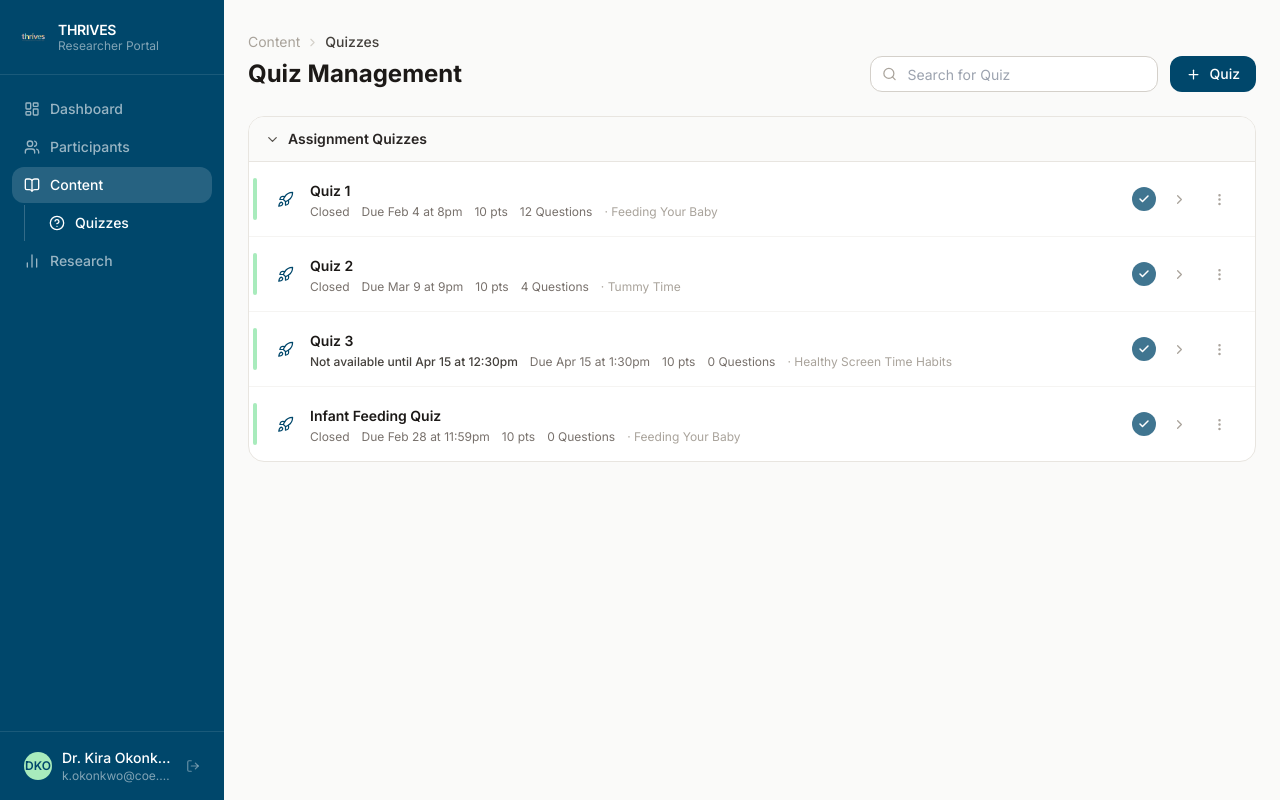
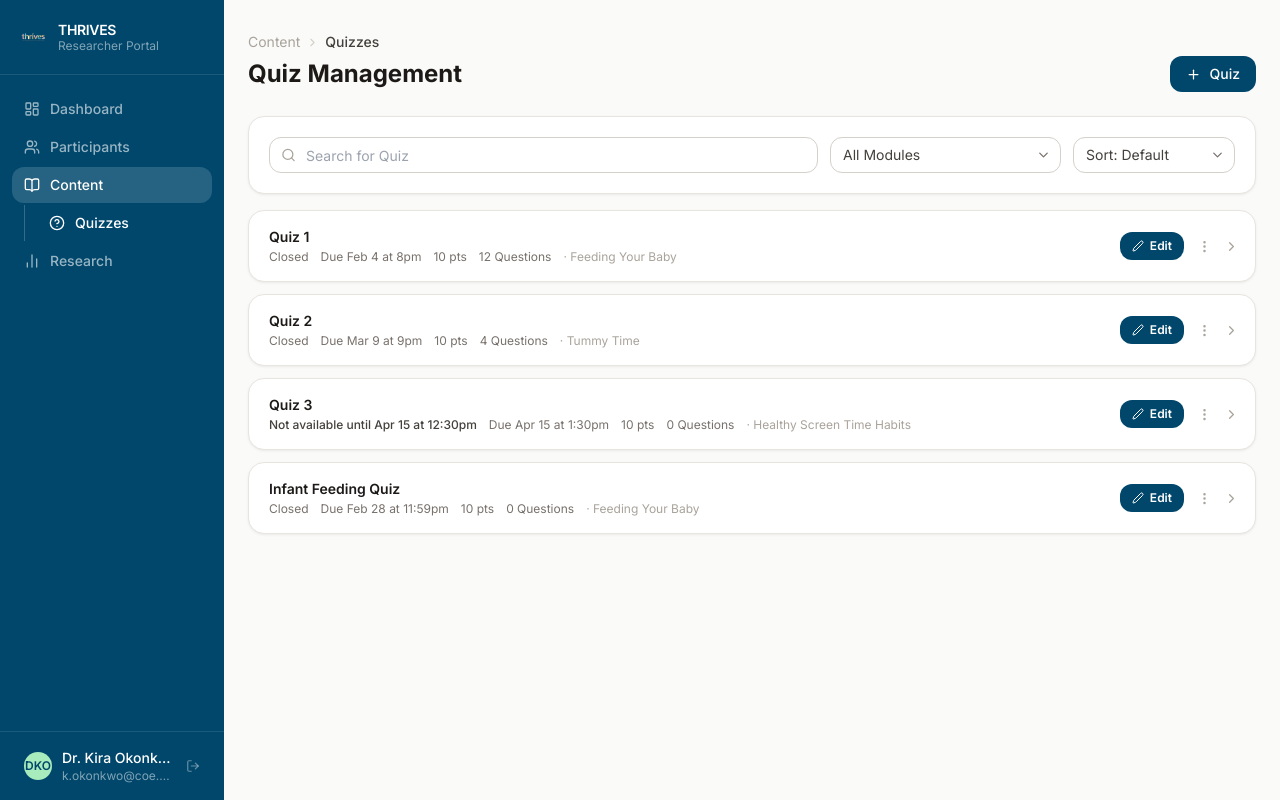
Before and after one commit to evekungispretty/thrives-prototype, a React (Vite) app: page /admin/questions in a window 1280 px wide. Built offline with nearby package versions, Linux system fonts and the light colour scheme.

Commit message:
adjust filter on content management

```diff
--- a/src/pages/admin/QuestionBank.tsx
+++ b/src/pages/admin/QuestionBank.tsx
@@ -1,11 +1,12 @@
-import { useState, useEffect } from 'react';
+import { useState, useEffect, useMemo } from 'react';
 import {
   Search, Plus, MoreVertical, Rocket, ChevronDown, ChevronRight,
-  Edit2, Trash2, Copy, Check, GripVertical, CheckCircle2, X,
+  Edit2, Pen, Trash2, Copy, Check, GripVertical, CheckCircle2, X,
 } from 'lucide-react';
 import { useLocation, Link } from 'wouter';
 import { AdminShell } from '../../components/layout/AdminShell';
 import { Button } from '../../components/ui/Button';
+import { Card } from '../../components/ui/Card';
 import { Modal } from '../../components/ui/Modal';
 import { Toast } from '../../components/ui/Toast';
 import { Input, Select, Textarea } from '../../components/ui/Input';
@@ -116,7 +117,8 @@ export function QuestionBank() {
   const [quizzes, setQuizzes]             = useState<Quiz[]>(INITIAL_QUIZZES);
   const [questionsByQuiz, setQByQuiz]     = useState<Record<string, Question[]>>(seedQuestions);
   const [search, setSearch]               = useState('');
-  const [sectionOpen, setSectionOpen]     = useState(true);
+  const [moduleFilter, setModuleFilter]   = useState('all');
+  const [sortOrder, setSortOrder]         = useState<'default' | 'az' | 'za' | 'date-new' | 'date-old'>('default');
   const [expandedQuizId, setExpandedQuizId] = useState<string | null>(null);
   const [activeKebab, setActiveKebab]     = useState<string | null>(null);
   const [deleteConfirmId, setDeleteConfirmId] = useState<string | null>(null);
@@ -145,9 +147,16 @@ export function QuestionBank() {
 
   // ── Derived ──────────────────────────────────────────────────────────────
 
-  const filtered = quizzes.filter(q =>
-    !search || q.title.toLowerCase().includes(search.toLowerCase())
-  );
+  const filtered = useMemo(() => {
+    let list = [...quizzes];
+    if (search) list = list.filter(q => q.title.toLowerCase().includes(search.toLowerCase()));
+    if (moduleFilter !== 'all') list = list.filter(q => q.moduleId === moduleFilter);
+    if (sortOrder === 'az') list.sort((a, b) => a.title.localeCompare(b.title));
+    if (sortOrder === 'za') list.sort((a, b) => b.title.localeCompare(a.title));
+    if (sortOrder === 'date-new') list.sort((a, b) => (b.dueAt ?? '').localeCompare(a.dueAt ?? ''));
+    if (sortOrder === 'date-old') list.sort((a, b) => (a.dueAt ?? '').localeCompare(b.dueAt ?? ''));
+    return list;
+  }, [quizzes, search, moduleFilter, sortOrder]);
 
 
   // ── Quiz handlers ─────────────────────────────────────────────────────────
@@ -302,7 +311,13 @@ export function QuestionBank() {
       {/* Page title + actions */}
       <div className="flex items-center gap-3 mb-6">
         <h1 className="text-2xl font-bold text-neutral-900 mr-auto">Quiz Management</h1>
-        <div className="relative w-72">
+        <Button onClick={() => navigate('/admin/quizzes/new')}><Plus size={15} /> Quiz</Button>
+      </div>
+
+      {/* Filters */}
+      <Card className="mb-4">
+        <div className="flex flex-col sm:flex-row gap-3">
+          <div className="relative flex-1">
             <Search size={15} className="absolute left-3 top-1/2 -translate-y-1/2 text-neutral-400" />
             <input
               type="search" value={search} onChange={e => setSearch(e.target.value)}
@@ -310,21 +325,36 @@ export function QuestionBank() {
               className="h-9 w-full rounded-lg border border-neutral-300 pl-9 pr-3 text-sm text-neutral-900 focus:outline-none focus:ring-2 focus:ring-brand-navy focus:border-brand-navy"
             />
           </div>
-        <Button onClick={() => navigate('/admin/quizzes/new')}><Plus size={15} /> Quiz</Button>
+          <div className="relative">
+            <select
+              value={moduleFilter}
+              onChange={e => setModuleFilter(e.target.value)}
+              className="h-9 rounded-lg border border-neutral-300 pl-3 pr-8 text-sm text-neutral-700 bg-white appearance-none focus:outline-none focus:ring-2 focus:ring-brand-navy"
+            >
+              <option value="all">All Modules</option>
+              {MODULES.map(m => <option key={m.id} value={m.id}>{m.title}</option>)}
+            </select>
+            <ChevronDown size={15} className="absolute right-2.5 top-1/2 -translate-y-1/2 pointer-events-none text-neutral-500" />
           </div>
+          <div className="relative">
+            <select
+              value={sortOrder}
+              onChange={e => setSortOrder(e.target.value as typeof sortOrder)}
+              className="h-9 rounded-lg border border-neutral-300 pl-3 pr-8 text-sm text-neutral-700 bg-white appearance-none focus:outline-none focus:ring-2 focus:ring-brand-navy"
+            >
+              <option value="default">Sort: Default</option>
+              <option value="az">Sort: A → Z</option>
+              <option value="za">Sort: Z → A</option>
+              <option value="date-new">Sort: Due Newest</option>
+              <option value="date-old">Sort: Due Oldest</option>
+            </select>
+            <ChevronDown size={15} className="absolute right-2.5 top-1/2 -translate-y-1/2 pointer-events-none text-neutral-500" />
+          </div>
+        </div>
+      </Card>
 
-      {/* Assignment Quizzes section */}
-      <div className="border border-neutral-200 rounded-xl overflow-hidden bg-white">
-        <button
-          onClick={() => setSectionOpen(v => !v)}
-          className="w-full flex items-center gap-2 px-4 py-3 bg-neutral-50 hover:bg-neutral-100 transition-colors text-left border-b border-neutral-200"
-        >
-          {sectionOpen ? <ChevronDown size={15} className="text-neutral-600" /> : <ChevronRight size={15} className="text-neutral-600" />}
-          <span className="text-sm font-semibold text-neutral-800">Assignment Quizzes</span>
-        </button>
-
-        {sectionOpen && (
-          <div>
+      {/* Quiz list */}
+      <div className="flex flex-col gap-3">
         {filtered.length === 0 && (
           <p className="py-10 text-center text-sm text-neutral-400">No quizzes match your search.</p>
         )}
@@ -336,22 +366,15 @@ export function QuestionBank() {
           const questions = questionsByQuiz[quiz.id] ?? [];
 
           return (
-                <div key={quiz.id} className="border-b border-neutral-100 last:border-b-0">
+            <Card key={quiz.id} padding="none">
               {/* Quiz row */}
               <div
-                    className="relative flex items-center gap-4 pl-1 pr-5 py-4 hover:bg-neutral-50 transition-colors cursor-pointer group"
+                className="relative flex items-center gap-4 pl-1 pr-4 py-4 hover:bg-neutral-50 transition-colors cursor-pointer group rounded-xl"
                 onClick={() => setExpandedQuizId(isExpanded ? null : quiz.id)}
               >
-                    <div className="w-1 self-stretch bg-brand-mint rounded-sm flex-shrink-0" />
-                    <Rocket size={17} className="text-brand-navy flex-shrink-0 ml-1" strokeWidth={1.75} />
 
-                    <div className="flex-1 min-w-0">
-                      <button
-                        onClick={e => { e.stopPropagation(); navigate(`/admin/quizzes/${quiz.id}/edit`); }}
-                        className="text-sm font-semibold text-neutral-900 hover:text-brand-navy transition-colors text-left"
-                      >
-                        {quiz.title}
-                      </button>
+                <div className="flex-1 min-w-0 pl-4">
+                  <p className="text-sm font-semibold text-neutral-900">{quiz.title}</p>
                   <div className="flex flex-wrap items-center gap-x-3 mt-0.5 text-xs text-neutral-500">
                     <span className={quiz.status === 'unavailable' ? 'font-medium text-neutral-700' : ''}>
                       {statusLine(quiz)}
@@ -363,16 +386,18 @@ export function QuestionBank() {
                   </div>
                 </div>
 
-                    {/* Completed indicator */}
-                    <div className={`w-6 h-6 rounded-full flex items-center justify-center flex-shrink-0 ${quiz.completed ? 'bg-brand-navy/75' : 'border-2 border-neutral-200'}`}>
-                      {quiz.completed && <Check size={12} className="text-white" strokeWidth={3} />}
-                    </div>
-
-                    {/* Expand chevron */}
-                    <ChevronDown size={15} className={`text-neutral-400 transition-transform flex-shrink-0 ${isExpanded ? '' : '-rotate-90'}`} />
+                <div className="flex items-center gap-1 flex-shrink-0" onClick={e => e.stopPropagation()}>
+                  {/* Edit button */}
+                  <button
+                    onClick={() => navigate(`/admin/quizzes/${quiz.id}/edit`)}
+                    className="flex items-center gap-1.5 px-3 h-7 rounded-lg text-xs font-semibold bg-brand-navy text-white hover:bg-brand-navy/90 transition-colors"
+                    title="Edit quiz"
+                  >
+                    <Pen size={12} /> Edit
+                  </button>
 
                   {/* Kebab */}
-                    <div className="relative z-20 flex-shrink-0" onClick={e => e.stopPropagation()}>
+                  <div className="relative z-20">
                     <button
                       onClick={() => setActiveKebab(kebabOpen ? null : quiz.id)}
                       className="w-8 h-8 rounded-lg hover:bg-neutral-100 flex items-center justify-center text-neutral-400 hover:text-neutral-600 transition-colors"
@@ -381,9 +406,6 @@ export function QuestionBank() {
                     </button>
                     {kebabOpen && (
                       <div className="absolute right-0 top-9 bg-white rounded-xl shadow-lg border border-neutral-200 py-1 w-44">
-                          <button onClick={() => { setActiveKebab(null); navigate(`/admin/quizzes/${quiz.id}/edit`); }} className="w-full flex items-center gap-2.5 px-4 py-2 text-sm text-neutral-700 hover:bg-neutral-50 transition-colors">
-                            <Edit2 size={13} /> Edit Quiz Settings
-                          </button>
                         <button onClick={() => handleDuplicateQuiz(quiz)} className="w-full flex items-center gap-2.5 px-4 py-2 text-sm text-neutral-700 hover:bg-neutral-50 transition-colors">
                           <Copy size={13} /> Duplicate
                         </button>
@@ -393,6 +415,10 @@ export function QuestionBank() {
                         </button>
                       </div>
                     )}
+                  </div>
+
+                  {/* Expand chevron */}
+                  <ChevronDown size={15} className={`text-neutral-400 transition-transform flex-shrink-0 ${isExpanded ? '' : '-rotate-90'}`} />
                 </div>
               </div>
 
@@ -498,11 +524,9 @@ export function QuestionBank() {
                       </button>
                     </div>
                   )}
-                </div>
+                </Card>
               );
             })}
-          </div>
-        )}
       </div>
 
       {/* ── Modals ─────────────────────────────────────────────────────────── */}
```
Also changed, not shown: src/pages/admin/ContentManagement.tsx (+17 -12 lines). Lines whose indentation alone changed are shown as unchanged.
